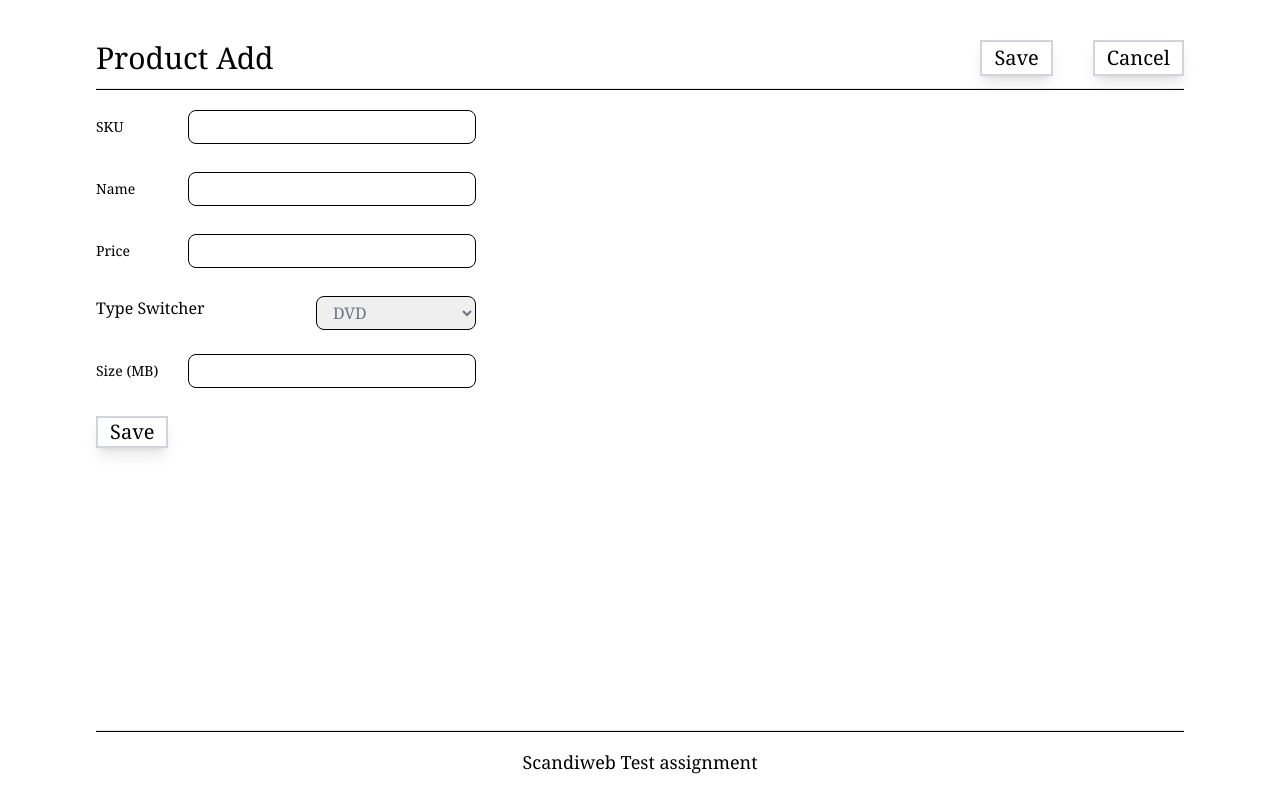
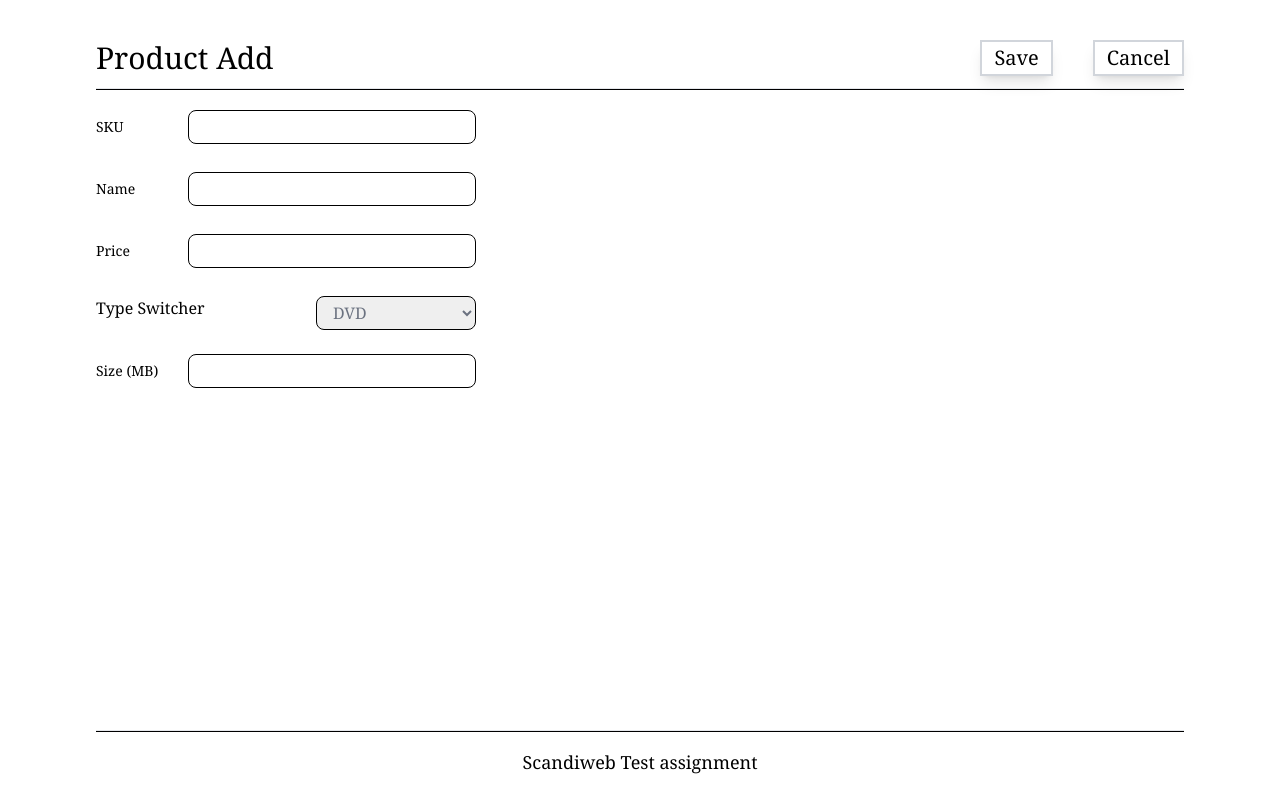
Before and after one commit to nataalii/scandiweb-task, a React (Vite) app in the folder front/: page /add in a window 1280 px wide. Built offline with nearby package versions, Linux system fonts and the light colour scheme.

Commit message:
refactor: frontend structure

```diff
--- /dev/null
+++ b/front/src/components/layout/Header.jsx
@@ -0,0 +1,24 @@
+const Header = (props) => {
+  return (
+    <header className=' flex flex-col gap-3'>
+      <div className='flex justify-between'>
+        <h1 className=' text-3xl'>{props.title}</h1>
+        <div className=' flex gap-10'>
+          <button className='border-2 px-3 border-gray-300 shadow-lg text-xl hover:bg-slate-100'>
+            {props.firstButton}
+          </button>
+          <button
+            className=' border-2 px-3 border-gray-300 shadow-lg text-xl hover:bg-slate-100 '
+            type='button'
+            onClick={props?.massDelete}
+          >
+            {props.secButton}
+          </button>
+        </div>
+      </div>
+      <hr className='h-[2px] bg-black' />
+    </header>
+  );
+};
+
+export default Header;
--- a/front/src/components/layout/Layout.jsx
+++ b/front/src/components/layout/Layout.jsx
@@ -1,23 +1,7 @@
 const Layout = (props) => {
   return (
     <div className=' font-serif max-w-[1800px] w-[85%] m-auto my-10 flex flex-col relative'>
-      <div className=' flex flex-col gap-3'>
-        <div className='flex justify-between'>
-          <h1 className=' text-3xl'>{props.title}</h1>
-          <div className=' flex gap-10'>
-            <button className=' border-2 px-3 border-gray-300 shadow-lg text-xl hover:bg-slate-100 '>
-              {props.firstButton}
-            </button>
-            <button className=' border-2 px-3 border-gray-300 shadow-lg text-xl hover:bg-slate-100 '>
-              {props.secButton}
-            </button>
-          </div>
-        </div>
-        <hr className='h-[2px] bg-black' />
-      </div>
-
       {props.children}
-
       <div className=' flex flex-col text-center gap-4 max-w-[1800px] w-[85%] fixed bottom-6'>
         <hr className=' h-[2px] bg-black' />
         <h2 className=' text-lg'>Scandiweb Test assignment</h2>
--- a/front/src/pages/ProductAdd/ProductAdd.jsx
+++ b/front/src/pages/ProductAdd/ProductAdd.jsx
@@ -1,15 +1,33 @@
 import { Link } from 'react-router-dom';
 import Layout from '../../components/layout/Layout';
-import ProductForm from './components/ProductForm/ProductForm';
+import TextInput from './components/TextInput/TextInput';
+import TypeSwitcher from './components/TypeSwitcher/TypeSwitcher';
+import { FormProvider, useForm } from 'react-hook-form';
+import Header from '../../components/layout/Header';
 
 const ProductAdd = () => {
+  const methods = useForm({ mode: 'all' });
+  const onSubmit = (data) => {
+    console.log(data);
+  };
+
   return (
-    <Layout
-      title='Product Add'
-      firstButton='Save'
-      secButton={<Link to={'/'}>Cancel</Link>}
-    >
-      <ProductForm />
+    <Layout>
+      <FormProvider {...methods}>
+        <form onSubmit={methods.handleSubmit(onSubmit)}>
+          <Header
+            title='Product Add'
+            firstButton='Save'
+            secButton={<Link to={'/'}>Cancel</Link>}
+          />
+          <div className='max-w-[380px] w-[100%] flex flex-col gap-1 mt-5'>
+            <TextInput name='SKU' id='sku' />
+            <TextInput name='Name' id='name' />
+            <TextInput name='Price' id='price' type='number' />
+            <TypeSwitcher />
+          </div>
+        </form>
+      </FormProvider>
     </Layout>
   );
 };
--- a/front/src/pages/ProductAdd/components/ProductForm/ProductForm.jsx
+++ /dev/null
@@ -1,40 +0,0 @@
-import { FormProvider, useForm, Controller } from 'react-hook-form';
-import TextInput from '../TextInput/TextInput';
-import TypeSwitcher from '../TypeSwitcher/TypeSwitcher';
-
-const ProductForm = (props) => {
-  const methods = useForm({ mode: 'all' });
-
-  return (
-    <>
-      <FormProvider {...methods}>
-        <form onSubmit={methods.handleSubmit(props.onSubmit)}>
-          <div className='max-w-[380px] w-[100%] flex flex-col gap-1 mt-5'>
-            <TextInput name='SKU' id='sku' />
-            <TextInput name='Name' id='name' />
-            <TextInput name='Price' id='price' type='number' />
-            <TypeSwitcher />
-            <Controller
-              name='Save'
-              control={methods.control}
-              render={({ field: { ref, ...field } }) => (
-                <div className='flex gap-10'>
-                  <button
-                    type='submit'
-                    className='border-2 px-3 border-gray-300 shadow-lg text-xl hover:bg-slate-100'
-                    ref={ref}
-                    {...field}
-                  >
-                    Save
-                  </button>
-                </div>
-              )}
-            />
-          </div>
-        </form>
-      </FormProvider>
-    </>
-  );
-};
-
-export default ProductForm;
--- a/front/src/pages/ProductList/ProductList.jsx
+++ b/front/src/pages/ProductList/ProductList.jsx
@@ -1,14 +1,20 @@
-import { Link } from 'react-router-dom';
 import Layout from '../../components/layout/Layout';
 import ProductItem from './components/ProductItem/ProductItem';
+import Header from '../../components/layout/Header';
+import { Link } from 'react-router-dom';
 
 const ProductList = () => {
+  const massDelete = () => {
+    console.log('delete');
+  };
   return (
-    <Layout
-      title='Product List'
-      firstButton={<Link to={'/add'}>Add</Link>}
-      secButton='Mass Delete'
-    >
+    <Layout>
+      <Header
+        title='Product List'
+        firstButton={<Link to={'/add'}>Add</Link>}
+        secButton='Mass Delete'
+        massDelete={() => massDelete()}
+      />
       <div className=' flex gap-10 flex-wrap w-full py-5 '>
         <ProductItem />
         <ProductItem />
```
